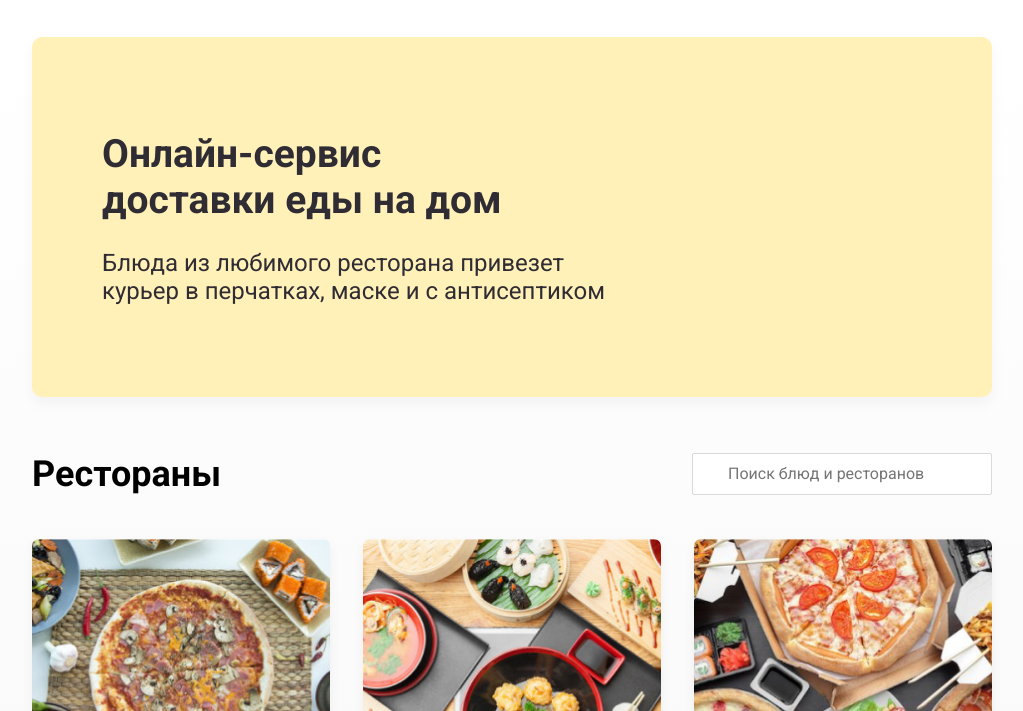
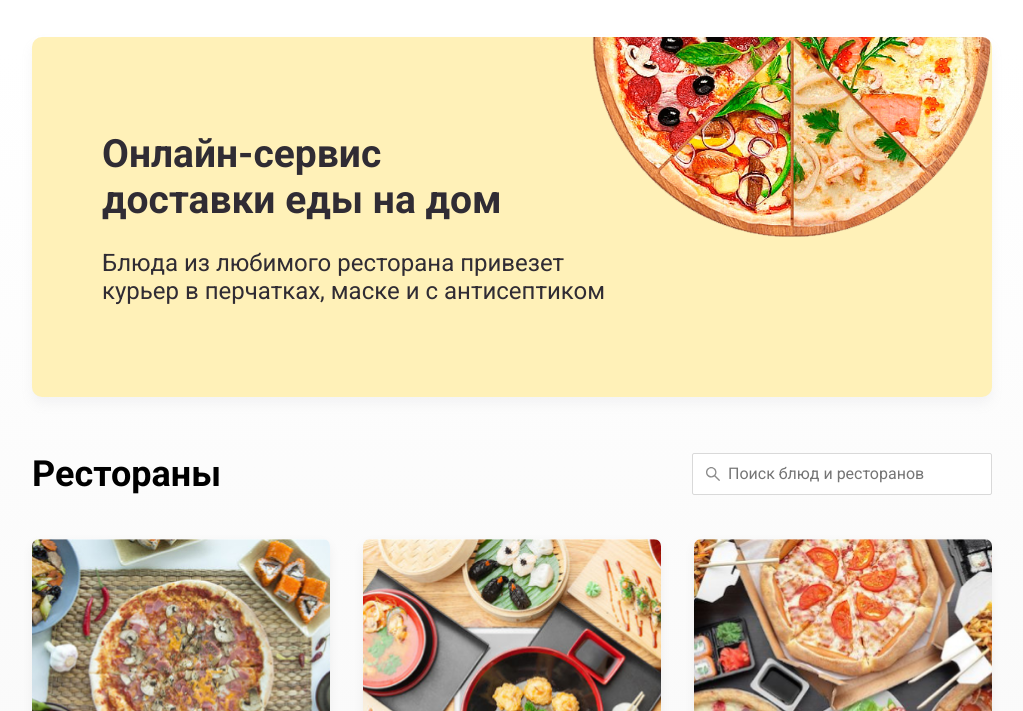
Before and after one commit to leraroden/initial-project, a plain HTML site: page delivery/index.html in a window 1280 px wide. Shown: the part 89-800 px from the top of the page, without its empty margins (128-1151 px from the left). Drawn offline with Linux system fonts and the light colour scheme; the site is published under a folder, as on GitHub Pages, so addresses that start at the root find nothing; files whose address does not match are found by name.

Commit message:
correction of errors
can not see the pictures

```diff
--- a/delivery/css/style.css
+++ b/delivery/css/style.css
@@ -45,7 +45,7 @@ body {
 
 .input-search {
   width: 300px;
-  background-image: url(/img/search.svg);
+  background-image: url(../img/search.svg);
   margin-left: auto;
 }
 
@@ -82,7 +82,7 @@ body {
 }
 
 .promo {
-  background: #fff1b8 url(/img/promo-image.png) no-repeat top 100px right 0px /
+  background: #fff1b8 url(../img/promo-image.png) no-repeat top 100px right 0px /
     600px;
   border-radius: 10px;
   box-shadow: 0px 7px 12px rgba(158, 158, 163, 0.1);
--- a/delivery/index.html
+++ b/delivery/index.html
@@ -62,7 +62,7 @@
           </div>
           <div class="cards">
             <a href="../delivery/restaurant.html" class="card">
-              <img src="../delivery/img/image.jpg" alt="image" class="card-image" />
+              <img src="../img/image.jpg" alt="image" class="card-image" />
               <div class="card-text">
                 <div class="card-heading">
                   <h3 class="card-title">Пицца плюс</h3>
```
